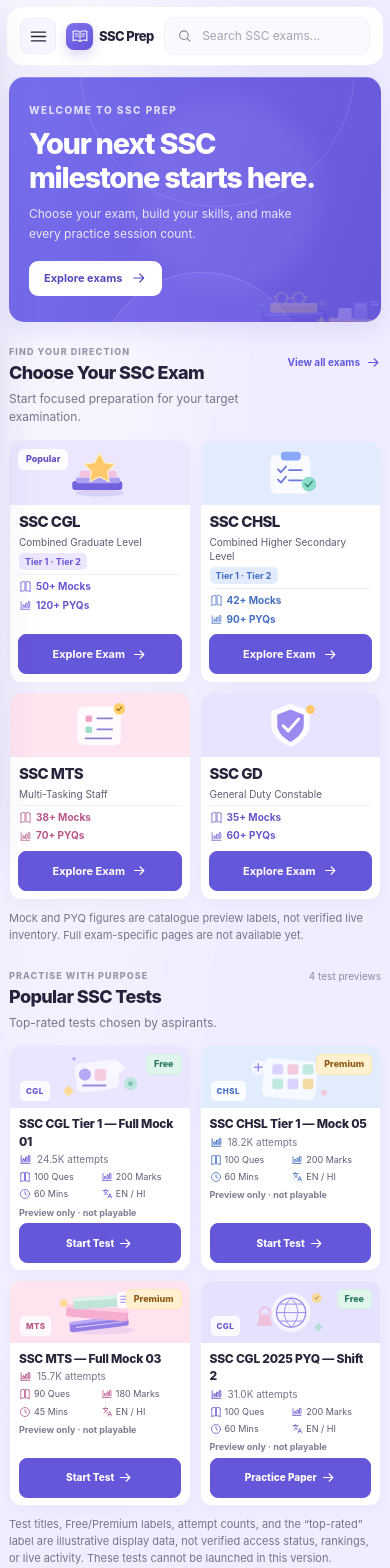
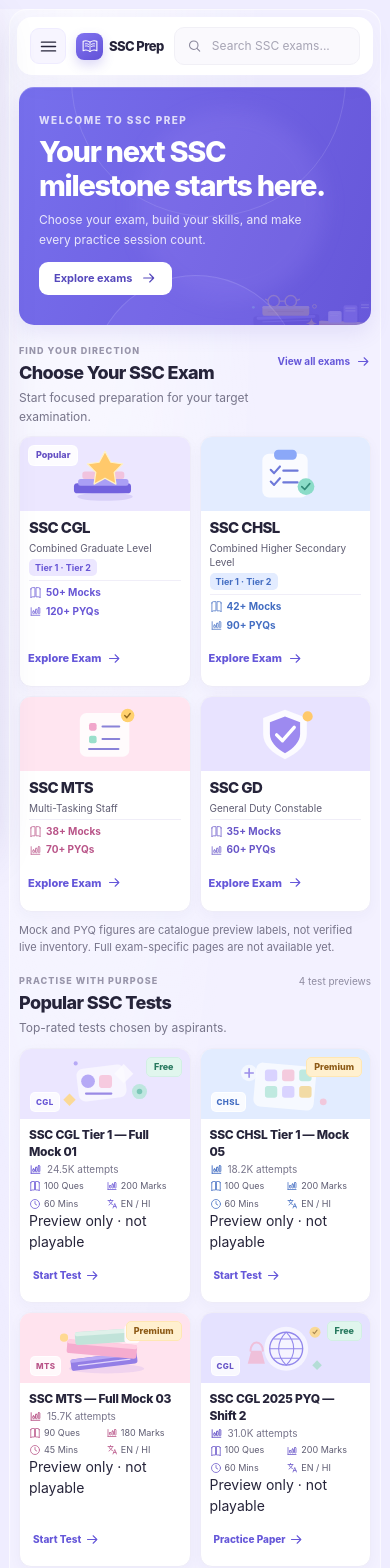
Before and after one commit to zerofall248-cmd/ssc-prep, a Next.js app: page / in a window 390 px wide. Shown: the top 1568 px of the page. Built offline with nearby package versions, Linux system fonts and the light colour scheme.

Commit message:
design: refine contained workspace and illustration-led cards

```diff
--- a/src/app/globals.css
+++ b/src/app/globals.css
@@ -21,7 +21,7 @@
   --radius-lg: 18px;
   --radius-md: 13px;
   --radius-sm: 9px;
-  --content-width: 1440px;
+  --content-width: 1560px;
 }
 
 * { box-sizing: border-box; }
@@ -71,22 +71,25 @@
 }
 
 .app-frame {
-  width: min(var(--content-width), 100%);
-  min-height: 100vh;
-  margin-inline: auto;
-  padding: 16px;
+  width: min(var(--content-width), calc(100% - 24px));
+  min-height: calc(100vh - 24px);
+  margin: 12px auto;
+  padding: 12px;
   display: grid;
-  grid-template-columns: 218px minmax(0, 1fr);
+  grid-template-columns: minmax(210px, 18%) minmax(0, 1fr);
   align-items: start;
-  gap: 14px;
+  gap: 12px;
+  background: rgba(255, 255, 255, .25);
+  border: 1px solid rgba(255, 255, 255, .58);
+  border-radius: 24px;
 }
 
 .sidebar {
   position: sticky;
-  top: 16px;
+  top: 24px;
   z-index: 30;
   min-width: 0;
-  min-height: calc(100vh - 32px);
+  min-height: calc(100vh - 48px);
   padding: 20px 13px 16px;
   display: flex;
   flex-direction: column;
@@ -239,7 +242,7 @@
 
 .toolbar {
   position: sticky;
-  top: 16px;
+  top: 24px;
   z-index: 25;
   min-height: 56px;
   margin-bottom: 14px;
@@ -392,21 +395,21 @@
 
 .dashboard-grid {
   display: grid;
-  grid-template-columns: minmax(0, 1fr) minmax(240px, 285px);
+  grid-template-columns: minmax(0, 1fr) minmax(258px, 26%);
   align-items: start;
-  gap: 19px;
+  gap: 16px;
 }
 
 .primary-column { min-width: 0; }
 
 .hero-banner {
   position: relative;
-  min-height: 204px;
+  min-height: 178px;
   overflow: hidden;
   isolation: isolate;
   display: flex;
   align-items: center;
-  padding: 30px clamp(26px, 3vw, 44px);
+  padding: 20px clamp(26px, 2.5vw, 36px);
   color: white;
   background: linear-gradient(110deg, #7770ed 0%, #7062e3 48%, #6657d9 100%);
   border-radius: 15px;
@@ -440,7 +443,7 @@
 .hero-content { position: relative; z-index: 2; width: min(440px, 100%); }
 
 .hero-eyebrow {
-  margin: 0 0 9px;
+  margin: 0 0 7px;
   color: rgba(255, 255, 255, .77);
   font-size: 10px;
   font-weight: 800;
@@ -448,24 +451,24 @@
 }
 
 .hero-content h1 {
-  max-width: 430px;
+  max-width: 405px;
   margin: 0;
-  font-size: clamp(25px, 2.35vw, 33px);
+  font-size: clamp(24px, 2.15vw, 31px);
   font-weight: 760;
   letter-spacing: -.045em;
   line-height: 1.16;
 }
 
 .hero-content > p:not(.hero-eyebrow) {
-  max-width: 350px;
-  margin: 10px 0 17px;
+  max-width: 345px;
+  margin: 8px 0 12px;
   color: rgba(255, 255, 255, .84);
   font-size: 12px;
   line-height: 1.65;
 }
 
 .hero-cta {
-  min-height: 35px;
+  min-height: 33px;
   width: fit-content;
   padding: 0 14px;
   display: inline-flex;
@@ -481,14 +484,14 @@
 }
 
 .hero-cta:hover { transform: translateY(-1px); box-shadow: 0 5px 14px rgba(42, 28, 140, .18); }
-.hero-books { position: absolute; z-index: 1; width: 158px; pointer-events: none; filter: drop-shadow(0 9px 8px rgba(41, 29, 135, .1)); }
+.hero-books { position: absolute; z-index: 1; width: 148px; pointer-events: none; filter: drop-shadow(0 9px 8px rgba(41, 29, 135, .1)); }
 .hero-books-left { left: 49%; bottom: 4px; opacity: .98; }
-.hero-books-right { right: 2%; bottom: -2px; width: 152px; opacity: .96; }
+.hero-books-right { right: 2%; bottom: -2px; width: 144px; opacity: .96; }
 
-.content-section { min-width: 0; margin-top: 24px; scroll-margin-top: 89px; }
+.content-section { min-width: 0; margin-top: 19px; scroll-margin-top: 89px; }
 
 .content-section-heading {
-  margin-bottom: 13px;
+  margin-bottom: 10px;
   display: flex;
   align-items: end;
   justify-content: space-between;
@@ -725,12 +728,12 @@
   min-width: 0;
   display: flex;
   flex-direction: column;
-  gap: 15px;
+  gap: 12px;
 }
 
 .rail-panel {
   min-width: 0;
-  padding: 17px 15px;
+  padding: 13px 12px;
   background: rgba(255, 255, 255, .96);
   border: 1px solid rgba(255, 255, 255, .9);
   border-radius: 14px;
@@ -755,46 +758,46 @@
   font-weight: 800;
 }
 
-.rail-description { margin: 8px 0 11px; color: var(--muted); font-size: 11px; line-height: 1.55; }
+.rail-description { margin: 6px 0 8px; color: var(--muted); font-size: 11px; line-height: 1.5; }
 
 .exam-directory { display: flex; flex-direction: column; }
 
 .exam-directory-item {
   min-width: 0;
-  padding: 9px 0;
+  padding: 6px 0;
   display: flex;
   align-items: center;
-  gap: 9px;
+  gap: 8px;
   border-bottom: 1px solid #f0eef7;
 }
 
 .exam-directory-item:last-child { border-bottom: 0; }
-.exam-directory-item .exam-monogram { width: 30px; height: 30px; font-size: 9px; border-radius: 9px; }
-.exam-directory-copy strong { font-size: 12px; line-height: 1.3; }
-.exam-directory-copy small { font-size: 11px; }
-.exam-panel-footnote { margin: 12px 0 0; padding-top: 10px; color: #8c899e; border-top: 1px solid #f0eef7; font-size: 9px; line-height: 1.55; }
+.exam-directory-item .exam-monogram { width: 27px; height: 27px; font-size: 9px; border-radius: 8px; }
+.exam-directory-copy strong { font-size: 11px; line-height: 1.3; }
+.exam-directory-copy small { font-size: 10px; }
+.exam-panel-footnote { margin: 8px 0 0; padding-top: 7px; color: #8c899e; border-top: 1px solid #f0eef7; font-size: 9px; line-height: 1.55; }
 
 .exam-directory-empty { padding: 7px 0; }
 .exam-directory-empty p { margin: 0 0 6px; color: var(--muted); font-size: 11px; }
 .exam-directory-empty button { padding: 0; color: var(--purple); background: none; border: 0; font-size: 11px; font-weight: 700; }
 
-.library-panel { padding-bottom: 14px; }
-.resource-preview-list { margin-top: 10px; }
+.library-panel { padding-bottom: 10px; }
+.resource-preview-list { margin-top: 7px; }
 
 .resource-preview {
   min-width: 0;
-  padding: 10px 0;
+  padding: 7px 0;
   display: grid;
-  grid-template-columns: 33px minmax(0, 1fr);
+  grid-template-columns: 29px minmax(0, 1fr) auto;
   align-items: center;
-  gap: 9px;
+  gap: 8px;
   border-bottom: 1px solid #f0eef7;
 }
 .resource-preview:last-child { border-bottom: 0; }
 
 .resource-icon {
-  width: 31px;
-  height: 31px;
+  width: 28px;
+  height: 28px;
   display: grid;
   place-items: center;
   color: #6151c9;
@@ -811,7 +814,9 @@
 .resource-copy small { color: var(--muted); font-size: 11px; line-height: 1.4; }
 
 .resource-status {
-  grid-column: 2;
+  grid-column: 3;
+  grid-row: 1;
+  align-self: center;
   width: fit-content;
   padding: 3px 5px;
   color: #77728f;
@@ -821,11 +826,11 @@
   font-weight: 750;
 }
 
-.library-note { margin: 10px 0 0; color: #8c899e; font-size: 10px; line-height: 1.5; }
+.library-note { margin: 7px 0 0; color: #8c899e; font-size: 10px; line-height: 1.5; }
 
 .workspace-footer {
-  margin: 25px 0 2px;
-  padding: 15px 3px 1px;
+  margin: 17px 0 2px;
+  padding: 11px 3px 1px;
   display: flex;
   align-items: center;
   justify-content: space-between;
@@ -840,25 +845,28 @@
 
 .drawer-backdrop { display: none; }
 
-@media (min-width: 1441px) {
-  .app-frame { min-height: 100vh; }
+@media (min-width: 1561px) {
+  .app-frame { min-height: calc(100vh - 24px); }
 }
 
 @media (max-width: 1240px) {
-  .app-frame { grid-template-columns: 198px minmax(0, 1fr); padding: 12px; gap: 12px; }
-  .sidebar { top: 12px; min-height: calc(100vh - 24px); }
-  .toolbar { top: 12px; }
-  .dashboard-grid { grid-template-columns: minmax(0, 1fr) 245px; gap: 14px; }
-  .hero-banner { padding-left: 25px; min-height: 190px; }
-  .hero-books { width: 133px; }
-  .hero-books-left { left: 48%; }
-  .hero-books-right { width: 130px; right: 0; }
+  .app-frame { width: calc(100% - 18px); min-height: calc(100vh - 18px); margin: 9px auto; grid-template-columns: minmax(188px, 20%) minmax(0, 1fr); padding: 10px; gap: 10px; }
+  .sidebar { top: 19px; min-height: calc(100vh - 38px); }
+  .toolbar { top: 19px; }
+  .dashboard-grid { grid-template-columns: minmax(0, 1fr) minmax(228px, 28%); gap: 12px; }
+  .hero-banner { padding: 19px 25px; min-height: 170px; }
+  .hero-books { width: 124px; }
+  .hero-books-left { left: 49%; }
+  .hero-books-right { width: 120px; right: 0; }
+  .featured-exam-card-top { min-height: 76px; }
+  .exam-illustration { width: 100px; height: 68px; }
+  .popular-test-art { height: 72px; }
   .subject-grid { grid-template-columns: repeat(2, minmax(0, 1fr)); }
   .subject-card > .learning-artwork { height: 115px; }
 }
 
 @media (max-width: 980px) {
-  .app-frame { grid-template-columns: 76px minmax(0, 1fr); gap: 12px; }
+  .app-frame { grid-template-columns: 76px minmax(0, 1fr); gap: 10px; }
   .sidebar { padding-inline: 9px; align-items: center; }
   .sidebar-brand-row { flex-direction: column; padding: 0 0 21px; }
   .sidebar .brand { gap: 0; }
@@ -873,9 +881,12 @@
   .sidebar .sidebar-link-active::before { left: -9px; }
   .sidebar .sidebar-bottom { width: 100%; padding-inline: 0; display: flex; justify-content: center; }
   .sidebar-collapsed { grid-template-columns: 76px minmax(0, 1fr); }
-  .dashboard-grid { grid-template-columns: minmax(0, 1fr) 225px; gap: 12px; }
+  .dashboard-grid { grid-template-columns: minmax(0, 1fr) minmax(205px, 28%); gap: 10px; }
   .toolbar-context { display: none; }
-  .hero-banner { min-height: 188px; }
+  .hero-banner { min-height: 168px; padding: 18px 22px; }
+  .featured-exam-card-top { min-height: 74px; }
+  .exam-illustration { width: 96px; height: 66px; }
+  .popular-test-art { height: 70px; }
   .hero-books-left { left: auto; right: 24%; width: 120px; }
   .hero-books-right { width: 108px; opacity: .65; }
   .hero-content { width: 72%; }
@@ -891,6 +902,9 @@
     display: block;
     padding: 10px;
   }
+
+  .app-frame,
+  .sidebar-collapsed { border-radius: 18px; }
 
   .sidebar,
   .sidebar-collapsed .sidebar {
@@ -967,16 +981,20 @@
   .toolbar-search-wrap { width: auto; min-width: 0; flex: 1; }
   .dashboard-grid { grid-template-columns: minmax(0, 1fr); gap: 0; }
   .utility-rail { margin-top: 24px; display: grid; grid-template-columns: repeat(2, minmax(0, 1fr)); align-items: start; gap: 12px; }
-  .hero-banner { min-height: 215px; padding: 28px 25px; }
+  .hero-banner { min-height: 194px; padding: 22px 20px; }
   .hero-content { width: 75%; }
   .hero-books-left { right: 14%; bottom: 0; width: 110px; opacity: .6; }
   .hero-books-right { right: -17px; bottom: -7px; width: 100px; opacity: .45; }
-  .hero-content h1 { max-width: 340px; font-size: clamp(27px, 5.5vw, 34px); }
+  .hero-content h1 { max-width: 320px; font-size: clamp(26px, 5vw, 32px); }
   .hero-content > p:not(.hero-eyebrow) { max-width: 320px; font-size: 12px; }
   .subject-grid { grid-template-columns: repeat(2, minmax(0, 1fr)); }
   .subject-card > .learning-artwork { height: 125px; }
-  .content-section { margin-top: 23px; }
-  .rail-panel { padding: 15px 13px; }
+  .content-section { margin-top: 19px; }
+  .rail-panel { padding: 12px 11px; }
+  .featured-exam-card-top { min-height: 72px; }
+  .exam-illustration { width: 92px; height: 62px; }
+  .popular-test-art { height: 68px; }
+  .featured-exam-cta, .test-cta { min-height: 32px; }
 }
 
 @media (max-width: 520px) {
@@ -1070,7 +1088,7 @@
 
 .featured-exam-card-top {
   position: relative;
-  min-height: 64px;
+  min-height: 80px;
   display: grid;
   place-items: center;
   overflow: hidden;
@@ -1081,7 +1099,7 @@
 .featured-exam-card-pink { --exam-tint: #ffe5f0; --exam-ink: #b95488; }
 .featured-exam-card-lavender { --exam-tint: #e8e3ff; --exam-ink: #6856c8; }
 
-.exam-illustration { width: 94px; height: 62px; display: grid; place-items: center; }
+.exam-illustration { width: 104px; height: 72px; display: grid; place-items: center; }
 .exam-illustration svg { width: 100%; height: 100%; display: block; }
 .popular-exam-badge {
   position: absolute;
@@ -1096,7 +1114,7 @@
   font-weight: 800;
   line-height: 1.2;
 }
-.featured-exam-main { min-width: 0; padding: 8px 10px 2px; flex: 1; }
+.featured-exam-main { min-width: 0; padding: 7px 10px 1px; flex: 1; }
 .featured-exam-main h3 {
   margin: 0;
   color: var(--ink);
@@ -1148,22 +1166,23 @@
 }
 .featured-exam-stats svg { flex: 0 0 auto; opacity: .8; }
 .featured-exam-cta {
-  min-height: 30px;
-  margin: 6px 9px 8px;
-  padding: 0 9px;
-  display: flex;
+  min-height: 27px;
+  width: fit-content;
+  margin: 4px 10px 8px;
+  padding: 0;
+  display: inline-flex;
   align-items: center;
-  justify-content: center;
-  gap: 7px;
-  color: #fff;
-  background: var(--purple);
-  border: 1px solid var(--purple);
-  border-radius: 8px;
+  justify-content: flex-start;
+  gap: 6px;
+  color: var(--purple);
+  background: transparent;
+  border: 0;
+  border-radius: 4px;
   font-size: 10px;
-  font-weight: 750;
-  transition: background .15s ease, border-color .15s ease, transform .15s ease;
+  font-weight: 780;
+  transition: color .15s ease;
 }
-.featured-exam-cta:hover { background: var(--purple-dark); border-color: var(--purple-dark); }
+.featured-exam-cta:hover { color: var(--purple-dark); text-decoration: underline; text-underline-offset: 3px; }
 .featured-exam-cta .icon-arrow { transition: transform .15s ease; }
 .featured-exam-cta:hover .icon-arrow { transform: translateX(2px); }
 .catalogue-disclaimer {
@@ -1173,7 +1192,7 @@
   line-height: 1.55;
 }
 
-.popular-tests-section { margin-top: 25px; }
+.popular-tests-section { margin-top: 18px; }
 .popular-test-card {
   min-width: 0;
   overflow: hidden;
@@ -1193,7 +1212,7 @@
 
 .popular-test-art {
   position: relative;
-  height: 62px;
+  height: 76px;
   overflow: hidden;
   display: flex;
   align-items: center;
@@ -1239,7 +1258,7 @@
 }
 .test-status-free { color: #28795f; background: #e0f6ed; border: 1px solid #d2efe4; }
 .test-status-premium { color: #8d5a16; background: #fff0cf; border: 1px solid #ffe7b3; }
-.popular-test-copy { min-width: 0; padding: 7px 10px 4px; flex: 1; }
+.popular-test-copy { min-width: 0; padding: 7px 10px 3px; flex: 1; }
 .popular-test-copy h3 {
   margin: 0;
   color: var(--ink);
@@ -1250,7 +1269,7 @@
   overflow-wrap: anywhere;
 }
 .popular-test-attempts {
-  margin: 3px 0 5px;
+  margin: 3px 0 4px;
   display: flex;
   align-items: center;
   gap: 5px;
@@ -1262,7 +1281,7 @@
 .test-metadata {
   display: grid;
   grid-template-columns: minmax(0, 1fr) minmax(0, 1fr);
-  gap: 4px 4px;
+  gap: 3px 4px;
 }
 .test-metadata > span {
   min-width: 0;
@@ -1275,34 +1294,27 @@
   white-space: nowrap;
 }
 .test-metadata svg { flex: 0 0 auto; color: var(--test-ink); opacity: .9; }
-.test-preview-note {
-  display: block;
-  margin-top: 5px;
-  color: #807d92;
-  font-size: 9px;
-  font-weight: 700;
-}
 .popular-test-actions {
   margin-top: auto;
-  padding: 0 10px 7px;
+  padding: 0 10px 6px;
 }
 .test-cta {
-  width: 100%;
-  min-height: 31px;
-  padding: 0 8px;
-  display: flex;
+  width: fit-content;
+  min-height: 27px;
+  padding: 0;
+  display: inline-flex;
   align-items: center;
-  justify-content: center;
-  gap: 7px;
-  color: #fff;
-  background: var(--purple);
-  border: 1px solid var(--purple);
-  border-radius: 8px;
+  justify-content: flex-start;
+  gap: 6px;
+  color: var(--purple);
+  background: transparent;
+  border: 0;
+  border-radius: 4px;
   font-size: 10px;
   font-weight: 780;
-  transition: background .15s ease, border-color .15s ease;
+  transition: color .15s ease;
 }
-.test-cta:hover { color: #fff; background: var(--purple-dark); border-color: var(--purple-dark); }
+.test-cta:hover { color: var(--purple-dark); background: transparent; text-decoration: underline; text-underline-offset: 3px; }
 .test-cta .icon-arrow { transition: transform .15s ease; }
 .test-cta:hover .icon-arrow { transform: translateX(2px); }
 .test-feedback {
@@ -1350,15 +1362,15 @@
 @media (max-width: 520px) {
   .featured-exam-grid,
   .popular-test-grid { grid-template-columns: repeat(2, minmax(0, 1fr)); gap: 9px; }
-  .featured-exam-card-top { min-height: 64px; }
-  .exam-illustration { width: 85px; height: 56px; }
+  .featured-exam-card-top { min-height: 74px; }
+  .exam-illustration { width: 94px; height: 64px; }
   .featured-exam-main { padding: 8px 9px 2px; }
   .featured-exam-main h3 { font-size: 15px; }
   .featured-exam-full-name { font-size: 10px; }
   .featured-exam-stats { grid-template-columns: 1fr; gap: 5px; }
   .featured-exam-stats > span { font-size: 10px; }
   .featured-exam-cta { margin-inline: 8px; }
-  .popular-test-art { height: 62px; }
+  .popular-test-art { height: 70px; }
   .popular-test-copy { padding: 7px 9px 4px; }
   .popular-test-copy h3 { font-size: 12px; }
   .test-metadata { gap: 5px 2px; }
```
